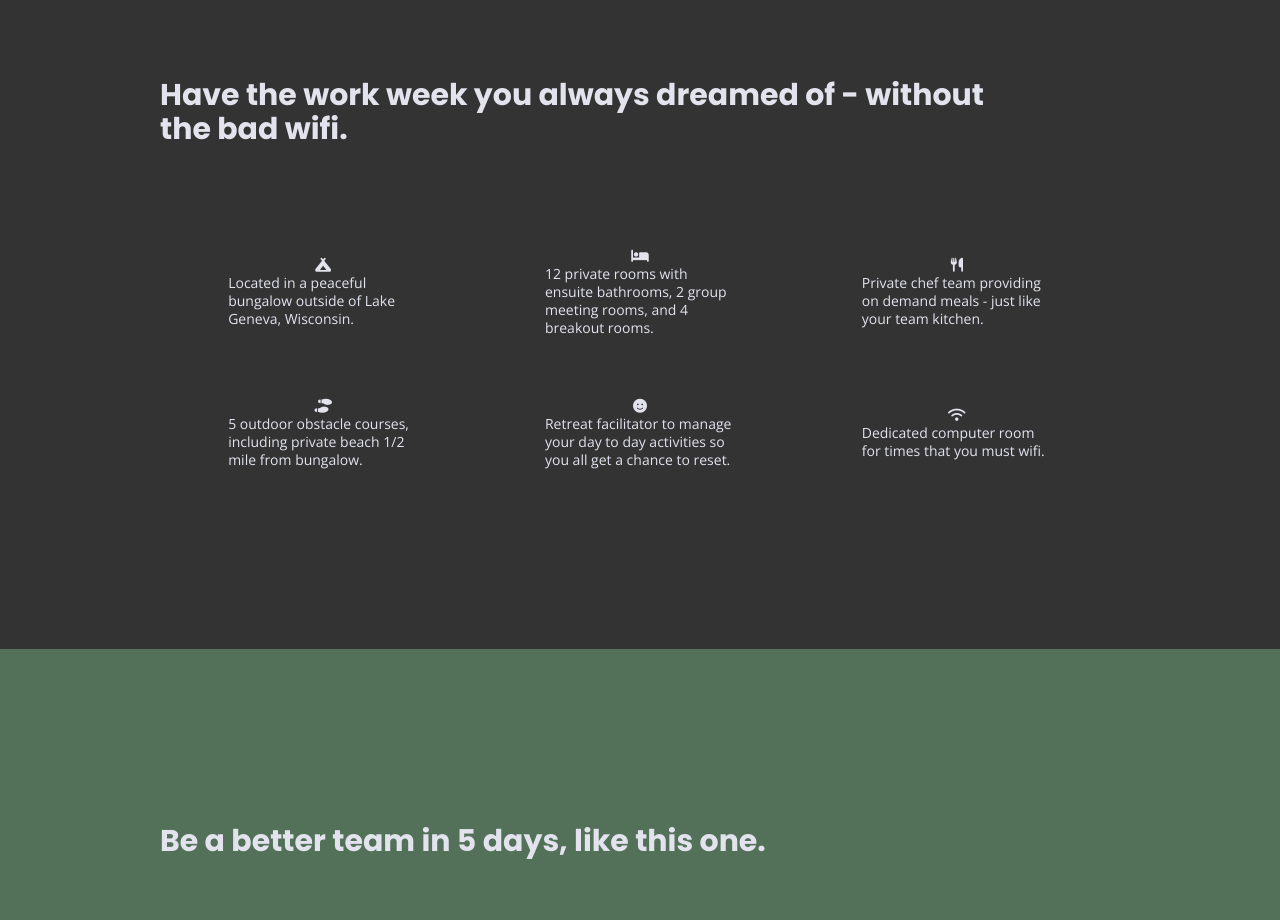
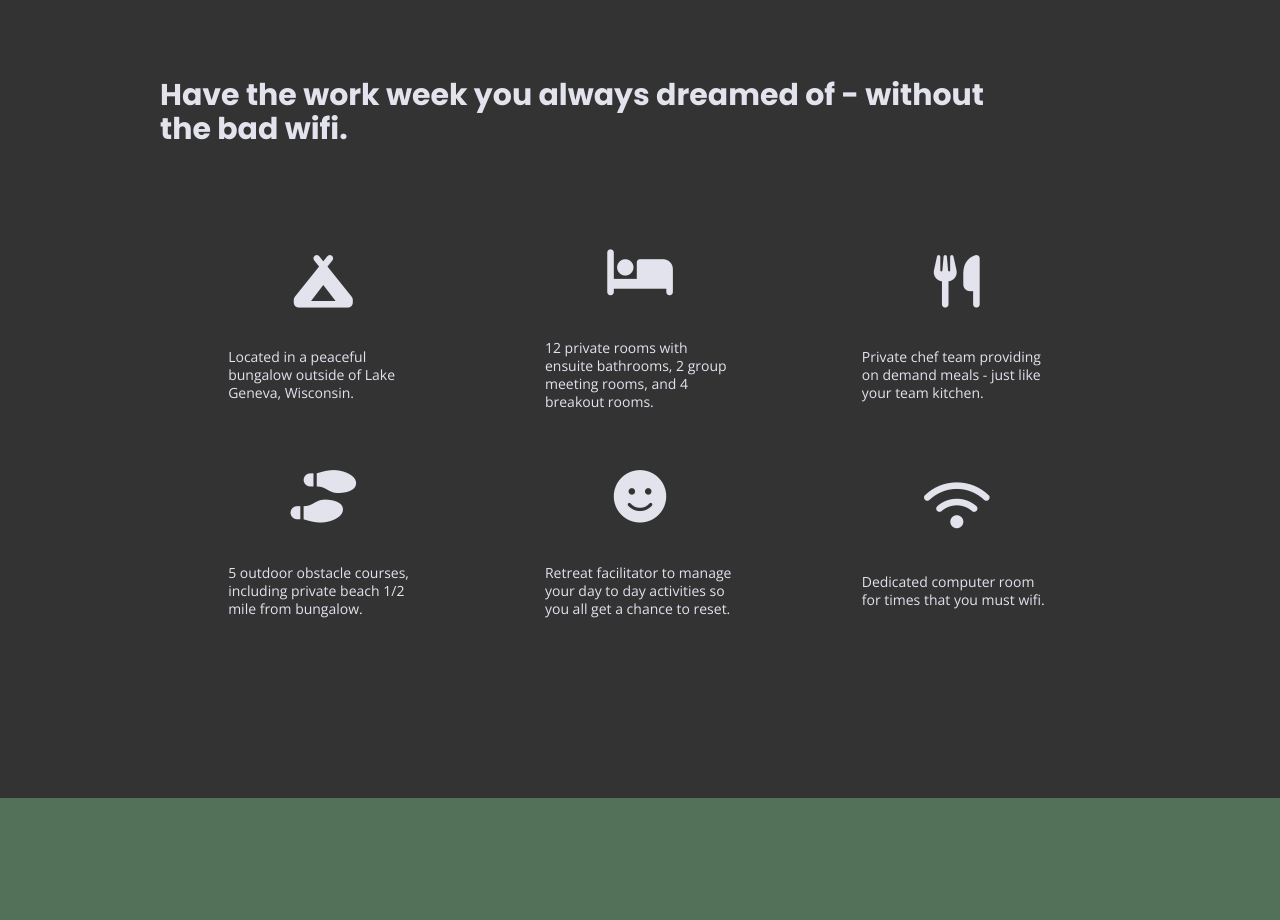
Before and after one commit to IndyArk/unplugged-website, a website built with Parcel: page index.html in a window 1280 px wide. Shown: the part 1330-2250 px from the top of the page. Built offline with nearby package versions, Linux system fonts and the light colour scheme; files whose address does not match are found by name.

Commit message:
Added styles to font icons in homepage index html file

```diff
--- a/css/main.css
+++ b/css/main.css
@@ -343,9 +343,9 @@ input [type="button"] {
   padding: 50px 0;
 }
 
-.features article {
-  width: 60%;
-  margin: 30px 0;
+.features i {
+	font-size: 3.75em;
+        margin-bottom: 40px;
 }
 
 .features .features-items {
```
